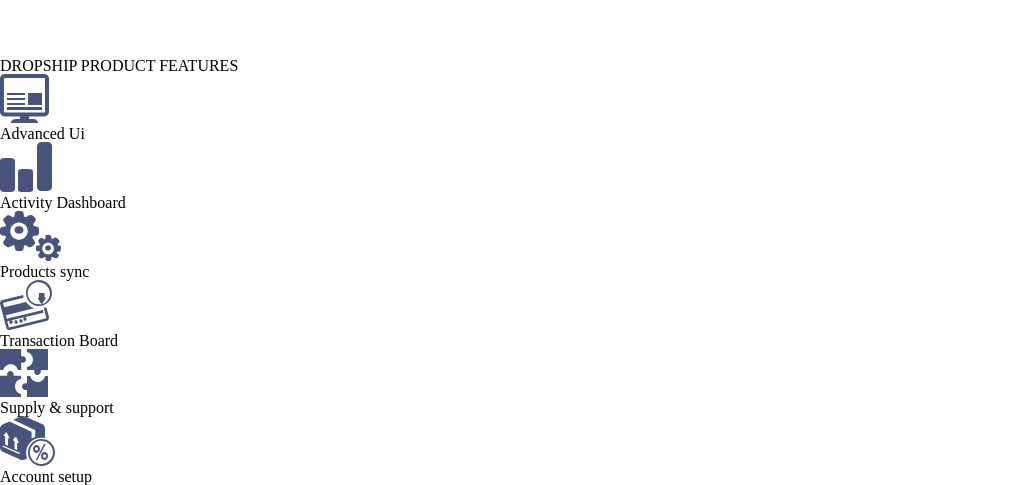
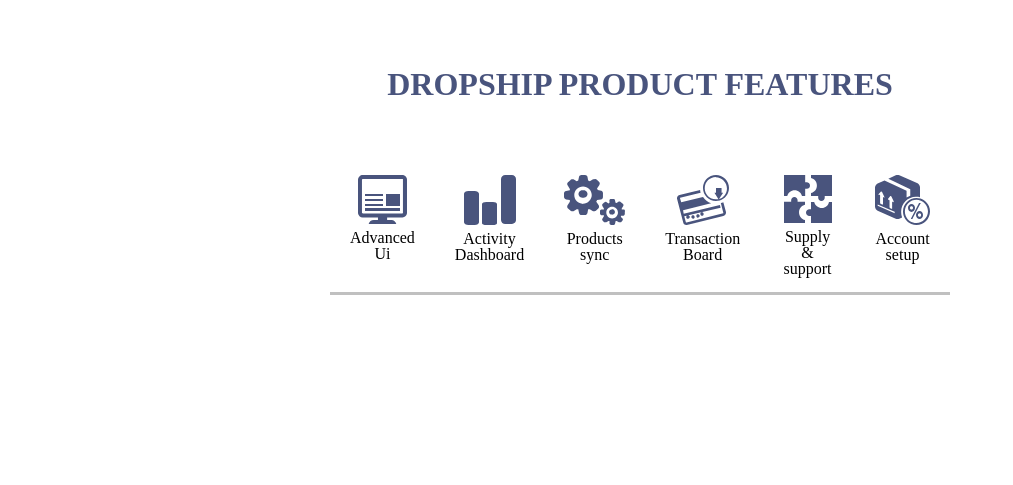
Before and after one commit to Demetrusa/365dropship, a plain HTML site: page index.html in a window 1280 px wide. Shown: the part 3970-4455 px from the top of the page, without its empty margins (0-1013 px from the left). After the commit the page ends 4275 px from the top, so only its background shows below. Drawn offline with Linux system fonts and the light colour scheme.

Commit message:
product logo stlyes add

```diff
--- a/styles/styles.css
+++ b/styles/styles.css
@@ -331,3 +331,28 @@ strong {
   margin-bottom: 20px;
   font-size: 2rem;
 }
+.dropshit-product {
+  padding: 60px 0;
+  margin: auto;
+  width: 50%;
+  padding: 10px;
+  text-align: center;
+}
+.product-listi {
+  display: flex;
+  justify-content: space-between;
+}
+.dropshit-product h2 {
+  font-weight: 800;
+  color: #49547d;
+  margin-bottom: 60px;
+  font-size: 32px;
+}
+.product-boxes h4 {
+  font-size: 1rem;
+  margin-top: 3px;
+}
+.product-boxes {
+  border-bottom: 3px solid silver;
+  padding: 15px 20px;
+}
```
